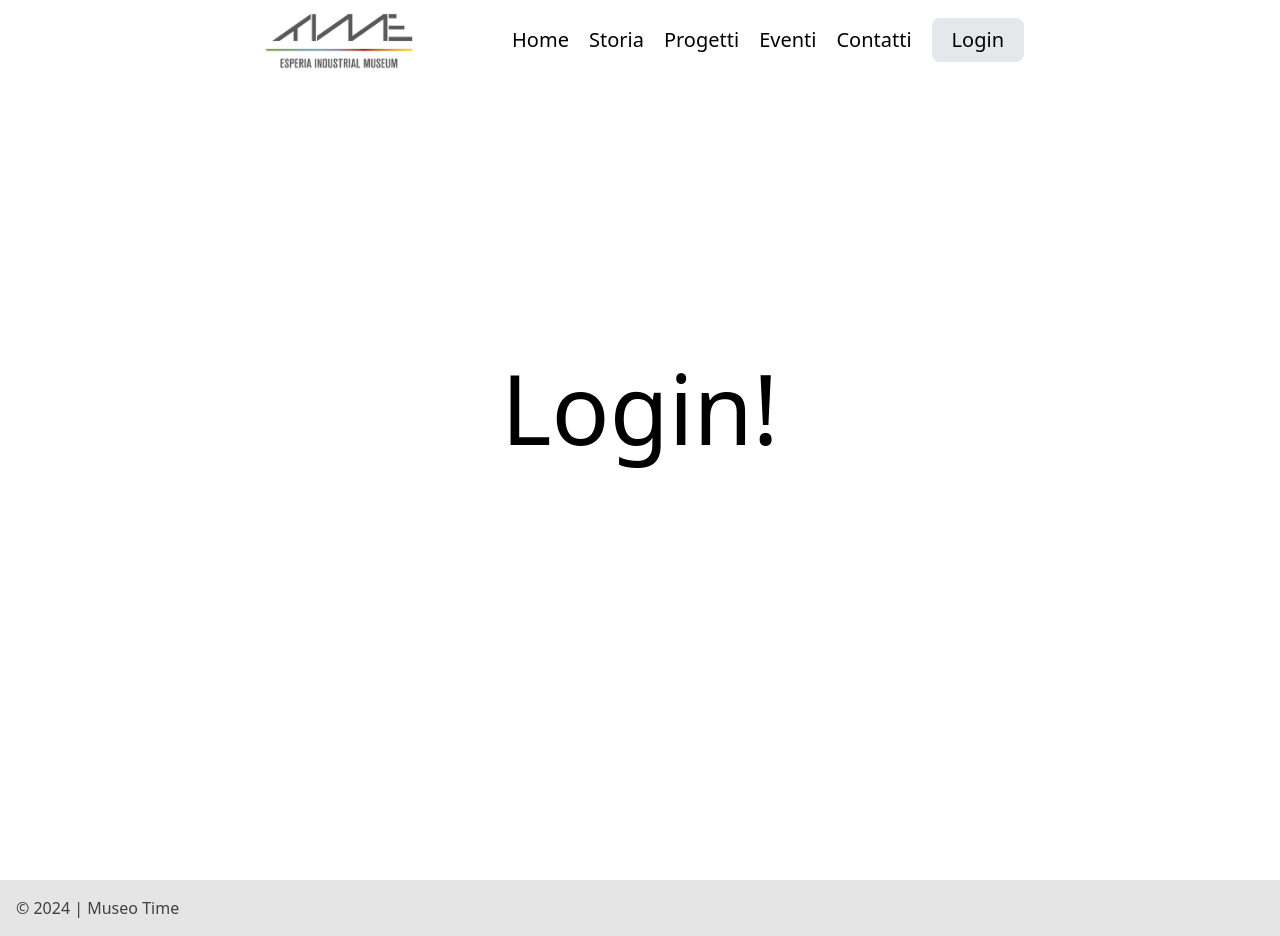
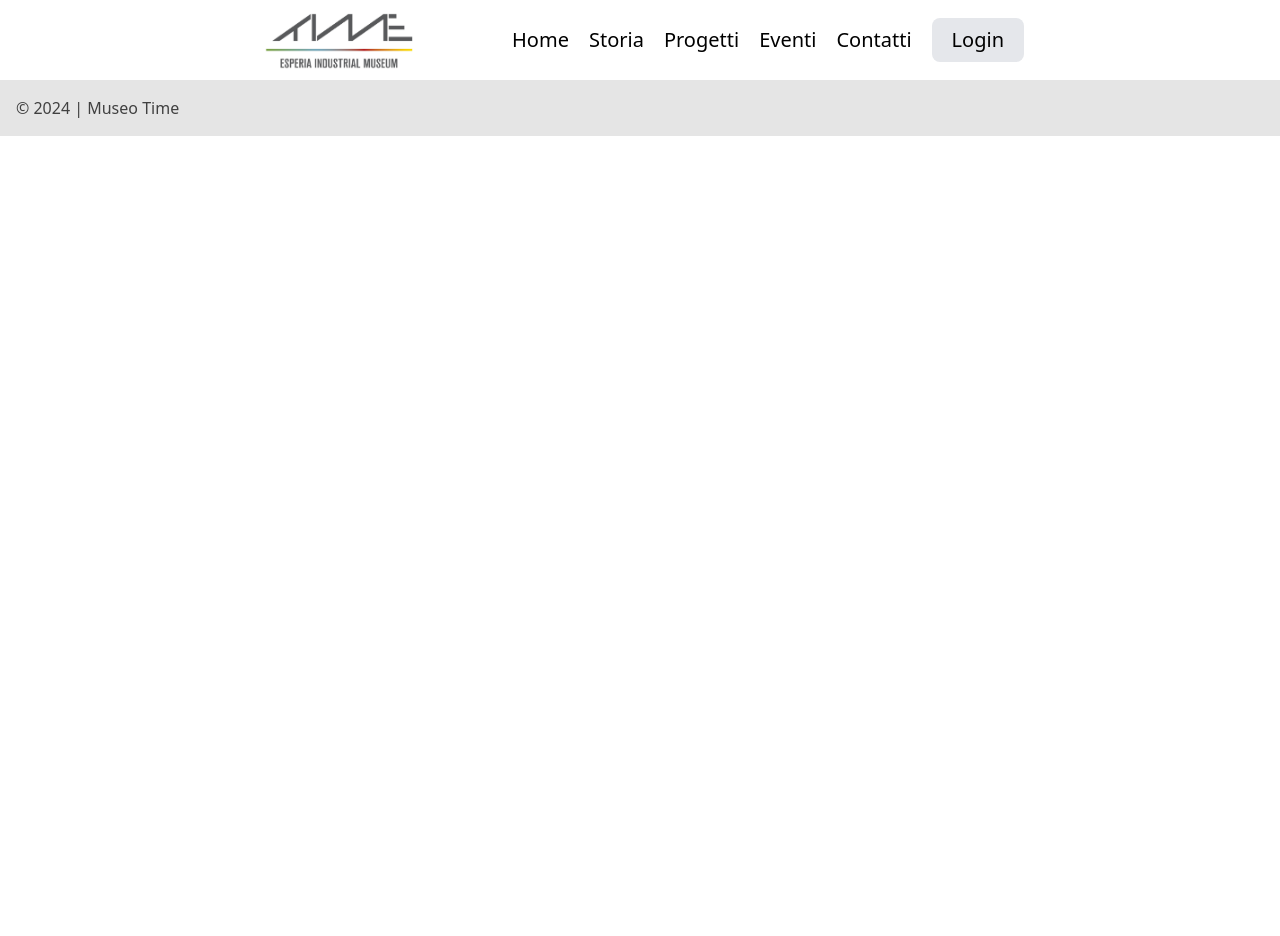
Before and after one commit to branila/time, a SvelteKit app: page /login in a window 1280 px wide. After the commit the page ends 800 px from the top, so only its background shows below. Built offline with nearby package versions, Linux system fonts and the light colour scheme.

Commit message:
Modified login page

```diff
--- a/package.json
+++ b/package.json
@@ -15,6 +15,8 @@
 		"@sveltejs/adapter-auto": "^3.0.0",
 		"@sveltejs/kit": "^2.0.0",
 		"@sveltejs/vite-plugin-svelte": "^3.0.0",
+		"@types/bcryptjs": "^2.4.6",
+		"@types/jsonwebtoken": "^9.0.5",
 		"autoprefixer": "^10.4.17",
 		"postcss": "^8.4.33",
 		"svelte": "^4.2.7",
@@ -27,6 +29,8 @@
 	},
 	"type": "module",
 	"dependencies": {
+		"bcryptjs": "^2.4.3",
+		"jsonwebtoken": "^9.0.2",
 		"mongodb": "^6.3.0"
 	}
 }
--- a/src/routes/login/+page.svelte
+++ b/src/routes/login/+page.svelte
@@ -1,4 +1,10 @@
-<!-- TODO: Login page customization -->
-<h1 class="flex pb-36 justify-center items-center h-screen text-8xl">
-  Login!
-</h1>
+<script lang="ts">
+  import { enhance } from '$app/forms'
+
+  export let form
+  export let data
+</script>
+
+<form method="POST" use:enhance>
+
+</form>
```
Also changed, not shown: 1 other file (tests, documents, lock files or other folders).
